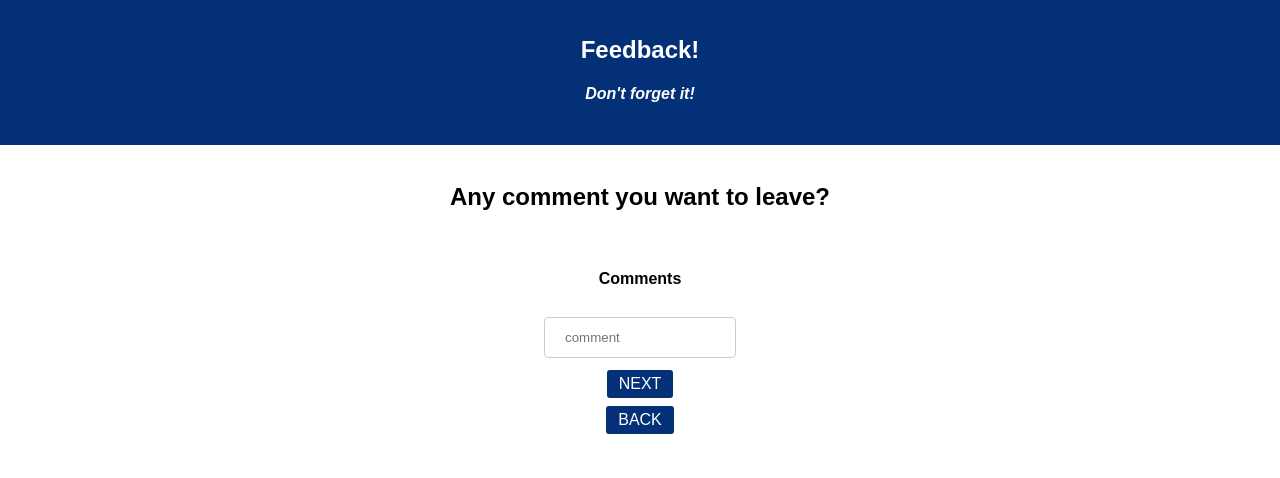
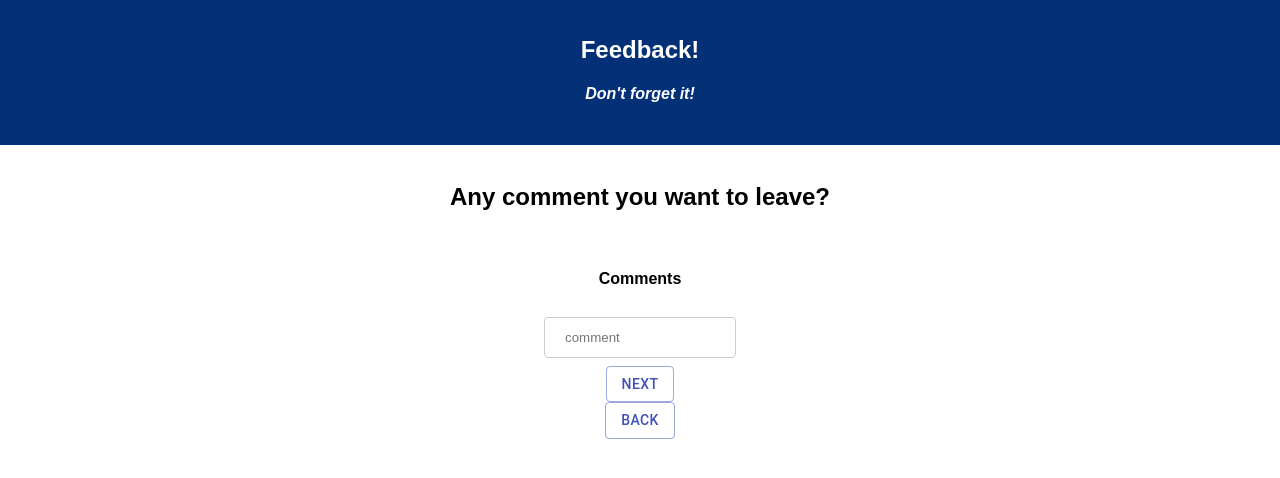
Before and after one commit to astrangethao/redux-feedback-loop, a React (Create React App) app: page /#/comment in a window 1280 px wide. Shown: the top 478 px of the page. Built offline with nearby package versions, Linux system fonts and the light colour scheme.

Commit message:
stretch: added an item component, fixed the get route by actually sending the data recieved from the database

```diff
--- a/src/components/AdminPage/AdminPage.js
+++ b/src/components/AdminPage/AdminPage.js
@@ -1,11 +1,13 @@
 import React, { Component } from "react";
 import axios from "axios";
 import { connect } from "react-redux";
+import Item from "./Item/Item";
 
 class AdminPage extends Component {
   componentDidMount() {
     console.log("mounted");
     this.getFeedback();
+    console.log(this.getFeedback());
   }
 
   getFeedback = () => {
@@ -23,14 +25,7 @@ class AdminPage extends Component {
 
     const feedbackArray = this.props.store.feedbackReducer.map(
       (feedback, i) => {
-        return (
-          <tr key={i}>
-            <td>{feedback.feeling}</td>
-            <td>{feedback.understanding}</td>
-            <td>{feedback.support}</td>
-            <td>{feedback.comments}</td>
-          </tr>
-        );
+        return <Item key={i} feedback={feedback} />;
       }
     );
     return (
--- /dev/null
+++ b/src/components/AdminPage/Item/Item.js
@@ -0,0 +1,22 @@
+import React, { Component } from "react";
+import Button from "@material-ui/core/Button";
+
+class Item extends Component {
+  render() {
+    return (
+      <tr>
+        <td>{this.props.feedback.feeling}</td>
+        <td>{this.props.feedback.understanding}</td>
+        <td>{this.props.feedback.support}</td>
+        <td>{this.props.feedback.comments}</td>
+        <td>
+          <Button variant="outlined" color="primary">
+            DELETE
+          </Button>
+        </td>
+      </tr>
+    );
+  }
+}
+
+export default Item;
--- a/src/components/App/App.css
+++ b/src/components/App/App.css
@@ -1,5 +1,5 @@
 table {
-  background-color: #dddddd;
+  margin-top: 0;
   font-family: arial, sans-serif;
   border-collapse: collapse;
   width: 100%;
@@ -7,13 +7,14 @@ table {
 
 td,
 th {
-  border: 1px solid #dddddd;
+  border: 3px solid black;
   text-align: left;
   padding: 8px;
 }
 
 tr:nth-child(even) {
   background-color: #dddddd;
+  border: 3px solid black;
 }
 
 .App {
@@ -48,17 +49,3 @@ tr:nth-child(even) {
   border-radius: 4px;
   box-sizing: border-box;
 }
-
-.app-btn {
-  background-color: #033076;
-  border: none;
-  border-radius: 3px;
-  color: white;
-  padding: 5px 12px;
-  text-align: center;
-  text-decoration: none;
-  display: inline-block;
-  font-size: 16px;
-  margin: 4px 2px;
-  cursor: pointer;
-}
--- a/src/components/CommentPage/CommentPage.js
+++ b/src/components/CommentPage/CommentPage.js
@@ -1,5 +1,6 @@
 import React, { Component } from "react";
 import { connect } from "react-redux";
+import Button from "@material-ui/core/Button";
 
 class CommentPage extends Component {
   state = {
@@ -41,15 +42,23 @@ class CommentPage extends Component {
         </div>
 
         <div>
-          <button onClick={this.handleNextClick} className="app-btn">
+          <Button
+            variant="outlined"
+            color="primary"
+            onClick={this.handleNextClick}
+          >
             NEXT
-          </button>
+          </Button>
         </div>
 
         <div>
-          <button onClick={this.handleBackClick} className="app-btn">
+          <Button
+            variant="outlined"
+            color="primary"
+            onClick={this.handleBackClick}
+          >
             BACK
-          </button>
+          </Button>
         </div>
       </div>
     );
--- a/src/components/ReviewPage/ReviewPage.js
+++ b/src/components/ReviewPage/ReviewPage.js
@@ -1,6 +1,7 @@
 import React, { Component } from "react";
 import { connect } from "react-redux";
 import axios from "axios";
+import Button from "@material-ui/core/Button";
 
 class ReviewPage extends Component {
   handleSubmit = (event) => {
@@ -38,15 +39,23 @@ class ReviewPage extends Component {
         </div>
 
         <div>
-          <button onClick={this.handleSubmit} className="app-btn">
+          <Button
+            variant="outlined"
+            color="primary"
+            onClick={this.handleSubmit}
+          >
             SUBMIT
-          </button>
+          </Button>
         </div>
 
         <div>
-          <button onClick={this.handleBackClick} className="app-btn">
+          <Button
+            variant="outlined"
+            color="primary"
+            onClick={this.handleBackClick}
+          >
             BACK
-          </button>
+          </Button>
         </div>
       </div>
     );
--- a/src/components/SubmissionPage/SubmissionPage.js
+++ b/src/components/SubmissionPage/SubmissionPage.js
@@ -1,4 +1,5 @@
 import React, { Component } from "react";
+import Button from "@material-ui/core/Button";
 
 class SubmissionPage extends Component {
   handleSubmit = (event) => {
@@ -9,9 +10,13 @@ class SubmissionPage extends Component {
       <div>
         <h1>Thank you for the feedback!</h1>
         <div>
-          <button onClick={this.handleSubmit} className="app-btn">
+          <Button
+            variant="outlined"
+            color="primary"
+            onClick={this.handleSubmit}
+          >
             Leave New FeedBack
-          </button>
+          </Button>
         </div>
       </div>
     );
--- a/src/components/SupportPage/SupportPage.js
+++ b/src/components/SupportPage/SupportPage.js
@@ -1,5 +1,6 @@
 import React, { Component } from "react";
 import { connect } from "react-redux";
+import Button from "@material-ui/core/Button";
 
 class SupportPage extends Component {
   state = {
@@ -48,15 +49,23 @@ class SupportPage extends Component {
         </div>
 
         <div>
-          <button onClick={this.handleNextClick} className="app-btn">
+          <Button
+            variant="outlined"
+            color="primary"
+            onClick={this.handleNextClick}
+          >
             NEXT
-          </button>
+          </Button>
         </div>
 
         <div>
-          <button onClick={this.handleBackClick} className="app-btn">
+          <Button
+            variant="outlined"
+            color="primary"
+            onClick={this.handleBackClick}
+          >
             BACK
-          </button>
+          </Button>
         </div>
       </div>
     );
--- a/src/components/UnderstandingPage/UnderstandingPage.js
+++ b/src/components/UnderstandingPage/UnderstandingPage.js
@@ -1,5 +1,6 @@
 import React, { Component } from "react";
 import { connect } from "react-redux";
+import Button from "@material-ui/core/Button";
 
 class UnderstandingPage extends Component {
   state = {
@@ -48,15 +49,23 @@ class UnderstandingPage extends Component {
         </div>
 
         <div>
-          <button onClick={this.handleNextClick} className="app-btn">
+          <Button
+            variant="outlined"
+            color="primary"
+            onClick={this.handleNextClick}
+          >
             NEXT
-          </button>
+          </Button>
         </div>
 
         <div>
-          <button onClick={this.handleBackClick} className="app-btn">
+          <Button
+            variant="outlined"
+            color="primary"
+            onClick={this.handleBackClick}
+          >
             BACK
-          </button>
+          </Button>
         </div>
       </div>
     );
```
Also changed, not shown: 2 other files (tests, documents, lock files or other folders).
